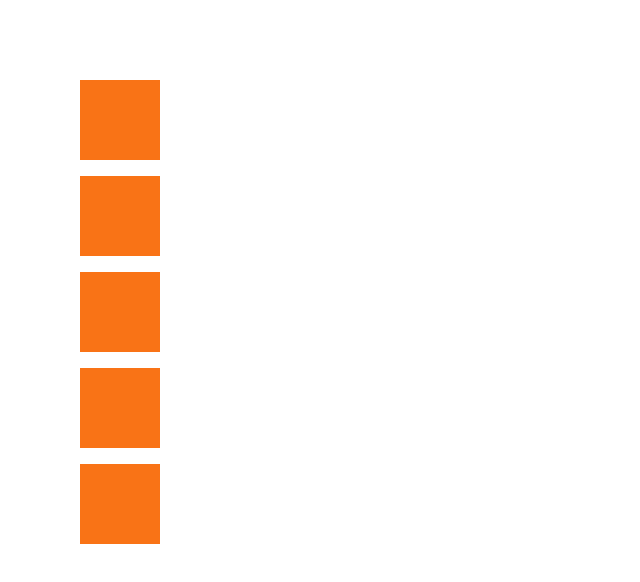
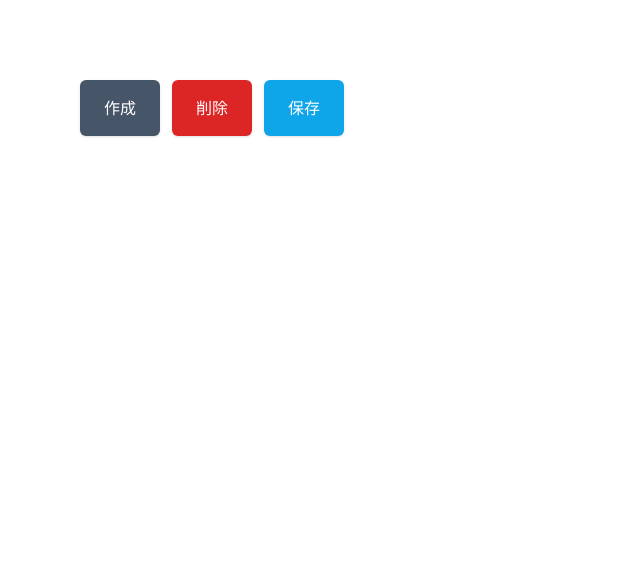
Before and after one commit to OBookBook/tailwindcss-tips, a Next.js app: page / in a window 1280 px wide. Shown: the top 582 px of the page, without its empty margins (0-640 px from the left). Built offline with nearby package versions, Linux system fonts and the light colour scheme.

Commit message:
add tailwind-merge 「npm i tailwind-merge」

```diff
--- a/app/components/Button.tsx
+++ b/app/components/Button.tsx
@@ -1,10 +1,20 @@
-const Button = () => {
+import { ButtonHTMLAttributes, ReactNode } from "react";
+import { twMerge } from "tailwind-merge";
+
+interface ButtonProps extends ButtonHTMLAttributes<HTMLButtonElement> {
+  children: ReactNode;
+}
+
+const Button = ({ children, className }: ButtonProps) => {
   return (
-    <div
-      className={`bg-sky-500 inline-block px-6 py-4 rounded-md text-white shadow cursor-pointer font-medium`}
+    <button
+      className={twMerge(
+        `bg-sky-500 inline-block px-6 py-4 rounded-md text-white shadow cursor-pointer font-medium`,
+        className
+      )}
     >
-      Button
-    </div>
+      {children}
+    </button>
   );
 };
 
--- a/app/components/Tips7_9.tsx
+++ b/app/components/Tips7_9.tsx
@@ -4,9 +4,9 @@ import Button from "./Button";
 const Tips7 = () => {
   return (
     <div className="flex gap-3">
-      <Button />
-      <Button />
-      <Button />
+      <Button className="bg-slate-600">作成</Button>
+      <Button className="bg-red-600">削除</Button>
+      <Button>保存</Button>
     </div>
   );
 };
--- a/app/page.tsx
+++ b/app/page.tsx
@@ -2,6 +2,7 @@ import Tips1_2 from "./components/Tips1_2";
 import Tips3 from "./components/Tips3";
 import Tips4_5 from "./components/Tips4_5";
 import Tips6 from "./components/Tips6";
+import Tips7 from "./components/Tips7_9";
 
 export default function Home() {
   return (
@@ -9,7 +10,8 @@ export default function Home() {
       {/* <Tips1_2 /> */}
       {/* <Tips3 /> */}
       {/* <Tips4_5 /> */}
-      <Tips6 />
+      {/* <Tips6 /> */}
+      <Tips7 />
     </main>
   );
 }
--- a/package.json
+++ b/package.json
@@ -15,7 +15,8 @@
     "next": "14.2.4",
     "next-themes": "^0.3.0",
     "react": "^18",
-    "react-dom": "^18"
+    "react-dom": "^18",
+    "tailwind-merge": "^2.6.0"
   },
   "devDependencies": {
     "@types/node": "^20",
```
Also changed, not shown: 1 other file (tests, documents, lock files or other folders).
